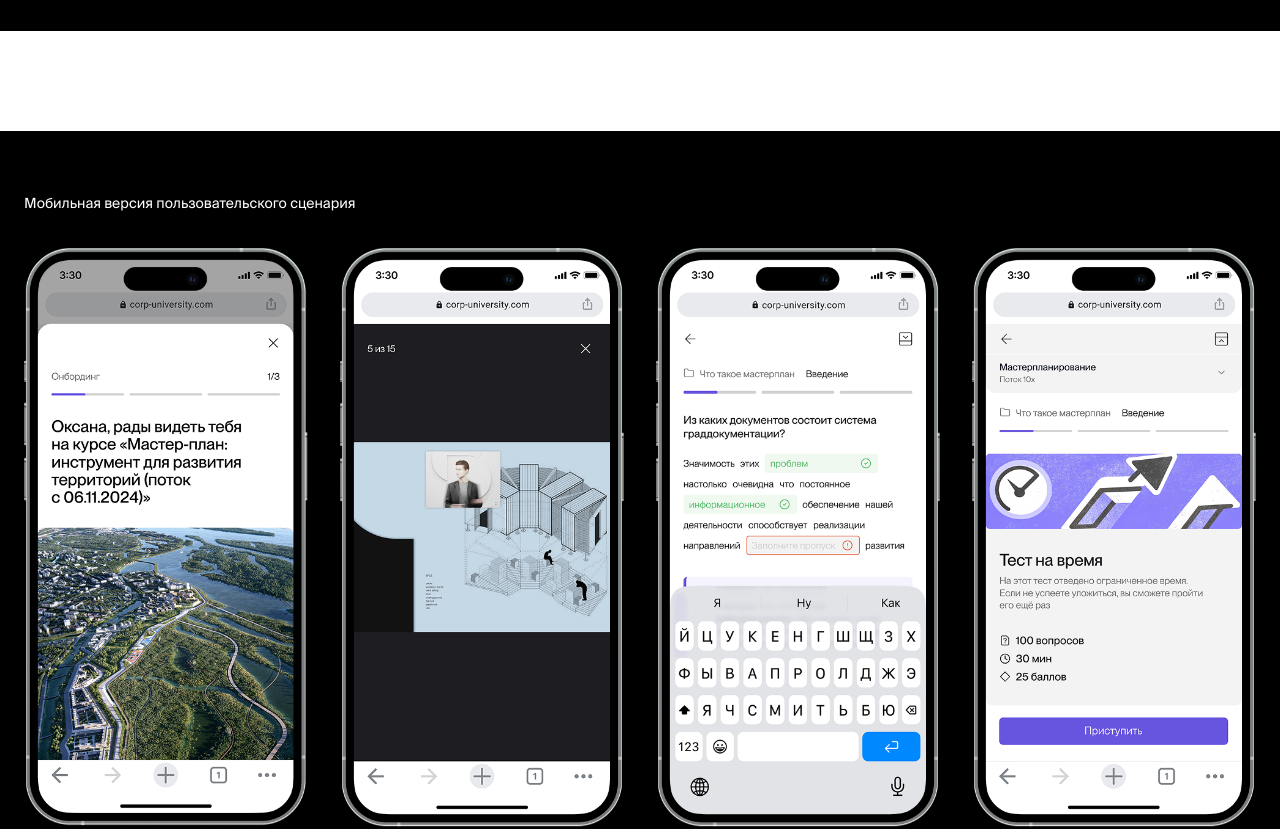
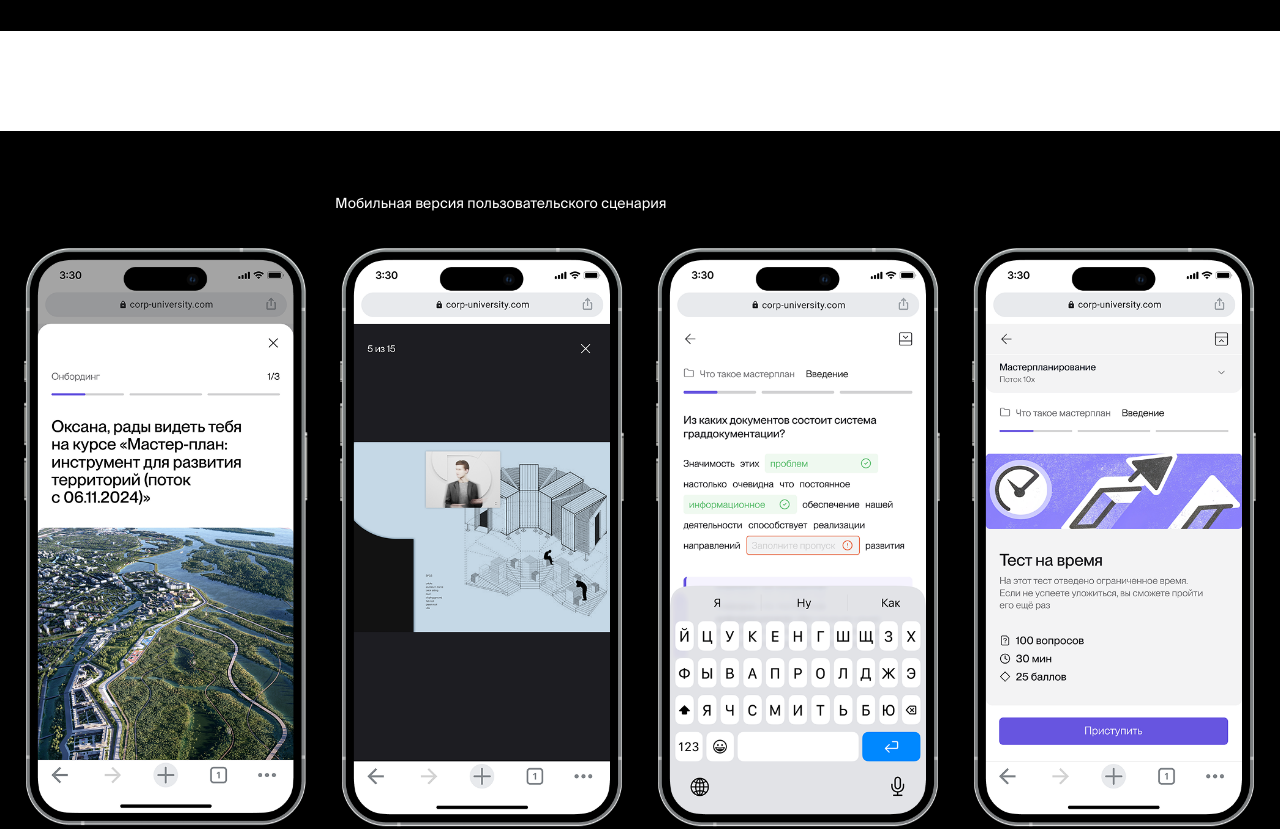
Before and after one commit to Timkogas/ox_portfolio, a React (Vite) app: page /stemps in a window 1280 px wide. Shown: the part 4960-5789 px from the top of the page. Built offline with nearby package versions, Linux system fonts and the light colour scheme.

Commit message:
fix(stemps): align mobile-section heading to text content column

```diff
--- a/src/pages/stemps/stemps-page.tsx
+++ b/src/pages/stemps/stemps-page.tsx
@@ -337,12 +337,18 @@ export default function StempsPage() {
       {/* White strip between demo video and mobile section */}
       <div className="h-[100px] bg-white max-lg:h-[40px]" />
 
-      {/* Student mobile views — on black, white heading above phones */}
-      <section className="w-full bg-black">
-        <div className="w-full max-w-[1364px] mx-auto px-[24px] py-[64px] max-lg:py-[40px]">
-          <p className="text-[14px] text-white leading-[1.2] mb-[36px] max-lg:mb-[24px]">
-            {students.label}
-          </p>
+      {/* Student mobile views — on black; heading aligned to the text column, phones full-width */}
+      <section className="w-full bg-black py-[64px] max-lg:py-[40px]">
+        {/* Heading — same content column as "Детали"/"Шаблоны" (col-start-2) */}
+        <div className="w-full max-w-[1440px] mx-auto px-[24px]">
+          <div className="grid grid-cols-4 gap-x-[12px] max-lg:grid-cols-1">
+            <p className="col-start-2 col-span-2 max-lg:col-start-1 max-lg:col-span-1 text-[14px] text-white leading-[1.2] mb-[36px] max-lg:mb-[24px]">
+              {students.label}
+            </p>
+          </div>
+        </div>
+        {/* Phones — full-width row */}
+        <div className="w-full max-w-[1364px] mx-auto px-[24px]">
           <div className="flex items-start justify-between gap-[32px] max-lg:justify-start max-lg:gap-[12px] max-lg:overflow-x-auto scrollbar-hide">
             {students.images.map((src, i) => (
               <img
```
